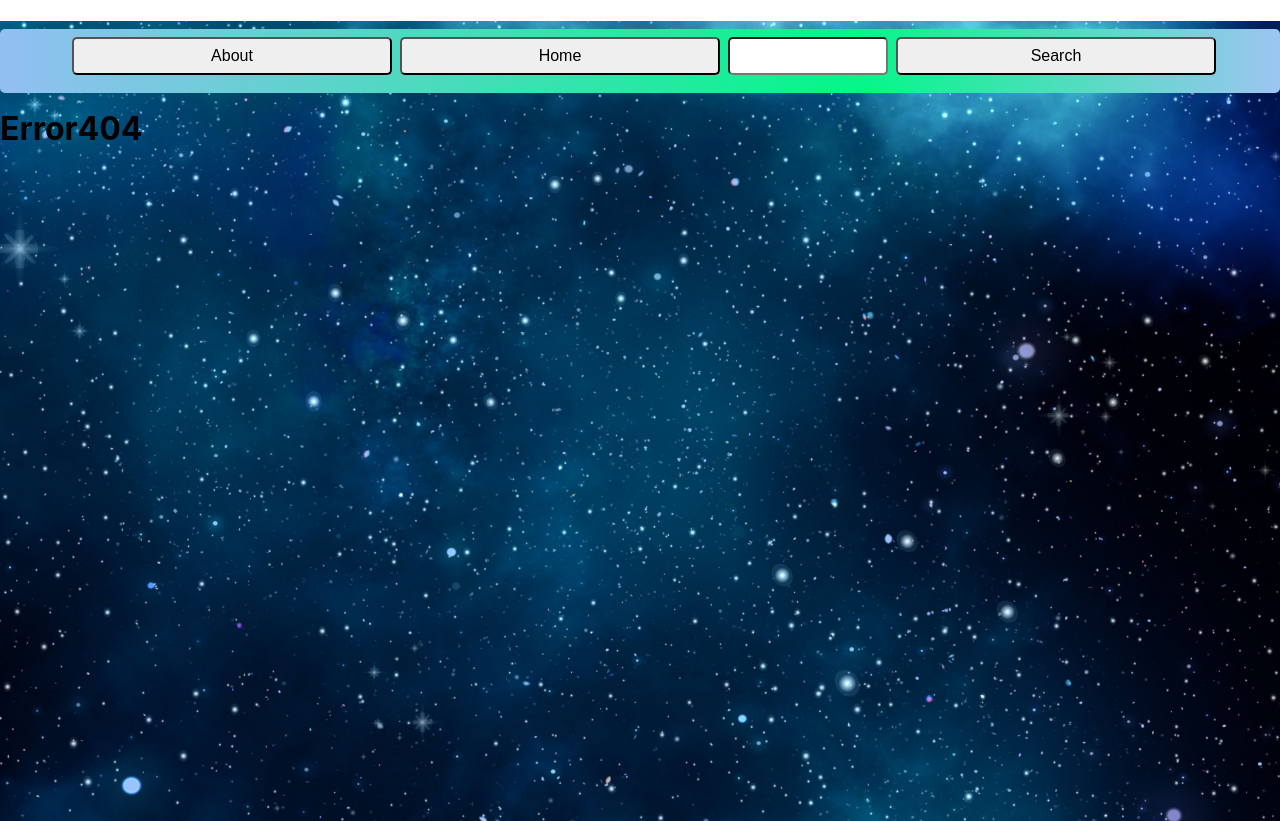
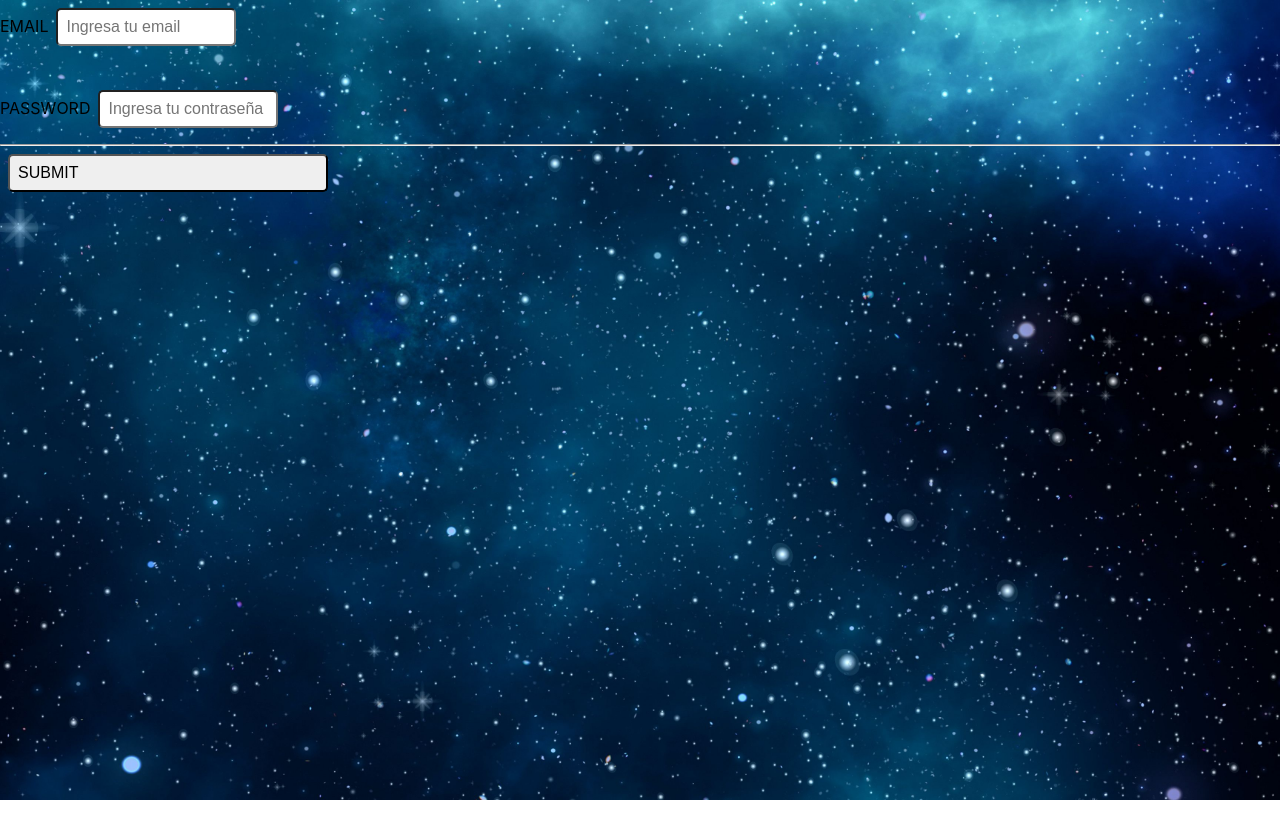
Before and after one commit to Matiaso19/rick_and_morty, a React (Create React App) app: page / in a window 1280 px wide. After the commit the page ends 800 px from the top, so only its background shows below. Built offline with nearby package versions, Linux system fonts and the light colour scheme.

Commit message:
actualizado 20-05

```diff
--- a/src/App.js
+++ b/src/App.js
@@ -8,10 +8,12 @@ import Cards from './components/Cards.jsx';
 //import characters from './data.js';
 import style from './App.module.css'
 import Nav from './components/Nav/Nav.jsx';
-import { Route, Routes } from 'react-router-dom';
+import { Route, Routes, useLocation } from 'react-router-dom';
 import About from './components/About/About.jsx';
 import Detail from './components/Detail/Detail.jsx';
 import { Error404 } from './components/Error404/Error404.jsx';
+import { Form } from './components/Form/Form.jsx';
+
 
 
 
@@ -52,10 +54,16 @@ function App() {
    const onClose = (id) => {
       setCharacters(characters.filter(char => char.id !== Number(id)))
    }
+
+   const location = useLocation();
+
    return (
       <div className={style.App}>
-         <Nav  onSearch={onSearch}/>
+         {(location.pathname !== '/' && <Nav  onSearch={onSearch}/>)}
+
          <Routes>
+
+         <Route path='/' element={<Form />}/>
          <Route path='/home' element={<Cards characters={characters} onClose={onClose} />}/>
          <Route path='/about' element={<About />}   />
          <Route path='/detail/:id' element={<Detail />}   />
--- /dev/null
+++ b/src/components/Form/Form.jsx
@@ -0,0 +1,40 @@
+import React, { useState } from 'react';
+import style from './Form.module.css';
+import { validation } from './validation';
+
+export const Form = () => {
+    const [userData, setUserData] = useState({
+        email:'',
+        password:'',
+    })
+    const [errors, setErrors] = useState({
+        email:'',
+        password:'',
+    })
+
+    function handleChange(evento) {
+        const {name, value} = evento.target;
+        setUserData({...userData, [name]: value})
+        setErrors(validation({...userData, [name]: value}))
+
+    }
+
+  return (
+    <div>
+        <div className={style.formulario}>
+
+        <form action="">
+            <label htmlFor="email">EMAIL</label>
+            <input type="text" name='email' placeholder='Ingresa tu email' onChange={handleChange} value={userData.email} className={style.input}/>
+            <p className={style.danger}>{errors.email}</p>
+            <br />
+            <label htmlFor="password">PASSWORD</label>
+            <input type="password" name='password' placeholder='Ingresa tu contraseña'onChange={handleChange} value={userData.password} className={style.input}/>
+            <p className={style.danger}>{errors.password}</p>
+            <hr />
+            <button type='submit' className={style.submit}>SUBMIT</button>
+        </form>
+        </div>
+    </div>
+  )
+}
--- /dev/null
+++ b/src/components/Form/Form.module.css
@@ -0,0 +1,31 @@
+.formulario {
+
+    height: 5em;
+
+}
+.submit {
+    width: 20em;
+    padding: 0.5em;
+    border-radius: 5px;
+    margin-left: 0.5em;
+    font-size: 1em;
+    font-weight: 500;
+    display: flex;
+    align-content: center;
+    text-align: center;
+
+
+}
+.input {
+    width: 10em;
+    font-weight: 500;
+    border-radius: 5px;
+    padding: 0.5em;
+    font-size: 1em;
+    margin-top: 0.5em;
+    margin-left: 0.5em;
+
+}
+.danger {
+    color: red;
+}
--- /dev/null
+++ b/src/components/Form/validation.js
@@ -0,0 +1,26 @@
+import React from 'react'
+
+const validation = (inputs) => {
+  const regExpMail = /^[\w-\.]+@([\w-]+\.)+[\w-]{3}$/g;
+  const regExpPassword = new RegExp("[0-9]");
+  const errors = {};
+  if(!inputs.email) {
+    errors.email = 'Debe ingresar un email'
+  }
+  if(!regExpMail.test(inputs.email)) {
+    errors.email = 'Debe ingresar un email válido'
+  }
+  if(inputs.email.length > 35) {
+    errors.email = 'El email no puede superar los 35 caracteres'
+  }
+  if(!regExpPassword.test(inputs.password)) {
+    errors.password = 'La password debe tener al menos un número'
+  }
+  if(inputs.password.length < 6 || inputs.password.length > 10) {
+    errors.password = 'La password debe tener entre 6 y 10 caracteres'
+  }
+
+  return errors;
+}
+
+export {validation};
--- a/src/components/Nav/Nav.jsx
+++ b/src/components/Nav/Nav.jsx
@@ -7,6 +7,10 @@ import { Link, NavLink } from "react-router-dom";
 const Nav = ({onSearch}) => {
     return (
         <div className={style.nav}>
+          <NavLink to={'/'}>
+            <button className={style.inicio}>Inicio</button>
+
+          </NavLink>
           <NavLink to='/about'>
 
             <button className={style.about}>About</button>
--- a/src/components/Nav/Nav.module.css
+++ b/src/components/Nav/Nav.module.css
@@ -40,3 +40,14 @@ margin-left: 100px;
     margin-top: 0.5em;
 
 }
+
+.inicio {
+    width: 20em;
+    padding: 0.5em;
+    border-radius: 5px;
+    margin-left: 0.5em;
+    font-size: 1em;
+    font-weight: 500;
+    margin-top: 0.5em;
+
+}
```
